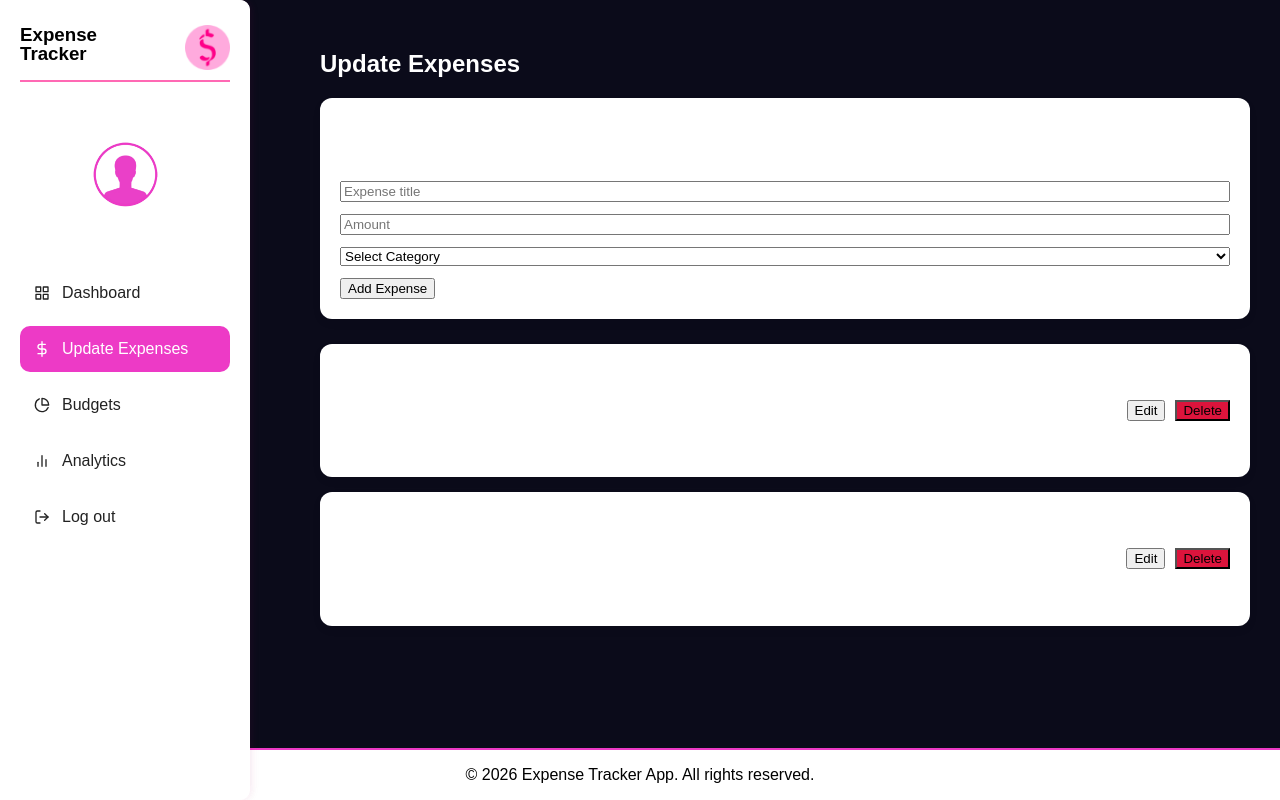
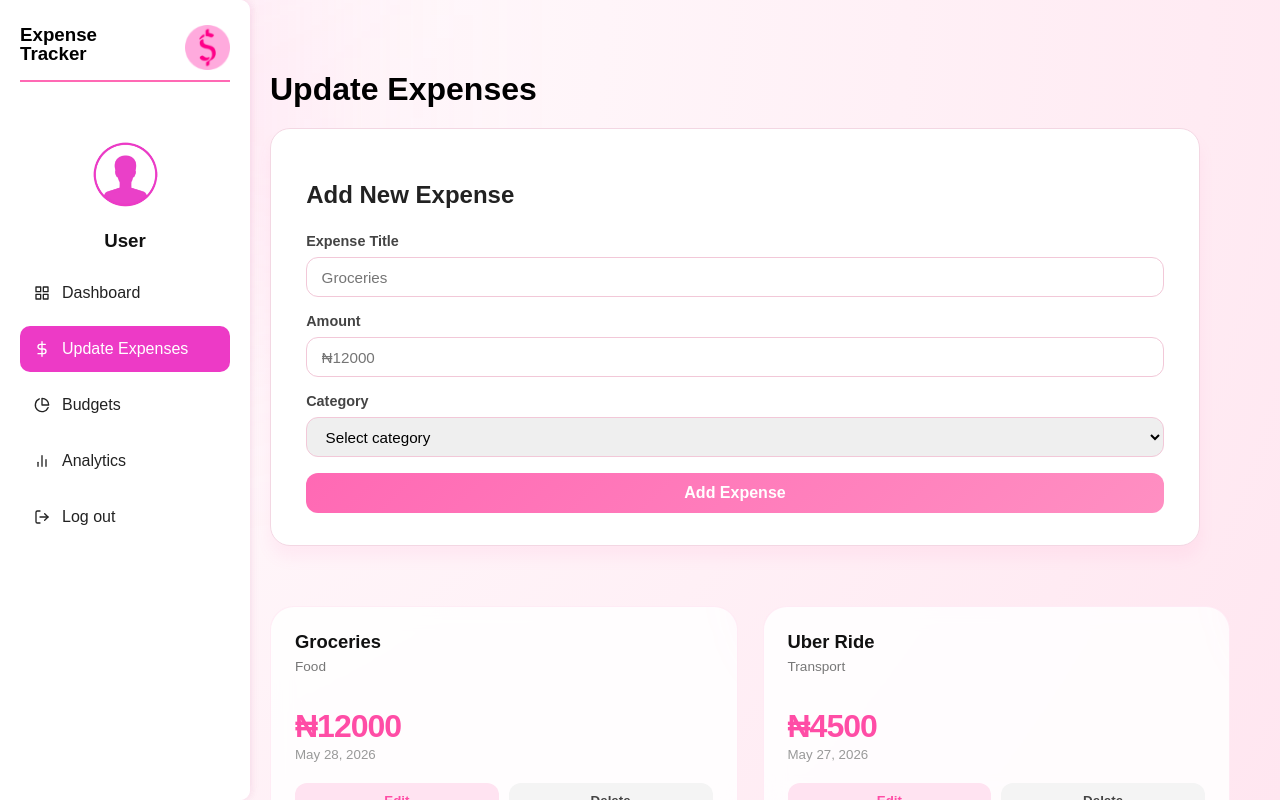
Before and after one commit to adeferanmi/Expense-Tracker, a Next.js app: page /update-expenses in a window 1280 px wide. Built offline with nearby package versions, Linux system fonts and the light colour scheme.

Commit message:
style: style expenses managment page UI

```diff
--- a/app/(dashboard)/budgets/page.tsx
+++ b/app/(dashboard)/budgets/page.tsx
@@ -3,7 +3,7 @@ import Navbar from "@/components/Navbar";
 
 export default function Budgets(){
     return (
-        <main>
+        <main className="main-content">
             <h2>Budgets</h2>
 
             <Navbar/>
--- a/app/(dashboard)/update-expenses/page.tsx
+++ b/app/(dashboard)/update-expenses/page.tsx
@@ -17,17 +17,29 @@ export default function AddExpense(){
         category: "Transport",
         date: "May 27, 2026",
         },
+        {
+        title: "Converse Sneakers",
+        amount: 15500,
+        category: "Shopping",
+        date: "May 12, 2026",
+        },        {
+        title: "Income Taxes",
+        amount: 45000,
+        category: "Bills",
+        date: "May 2, 2026",
+        },
     ];
 
     return(
-        <main>
-            <h2>Update Expenses</h2>
+        <main className="expenses-page">
+            <h1 className="expenses-page-title">Update Expenses</h1>
 
             <Navbar/>
             <ExpenseForm/>
 
-            <section>
-                {expenses.map((expense, index) => (
+            <section className="expenses-list">
+                <div className="expense-grid">
+                    {expenses.map((expense, index) => (
                 <ExpenseCard
                     key={index}
                     title={expense.title}
@@ -36,6 +48,7 @@ export default function AddExpense(){
                     date={expense.date}
                 />
                 ))}
+                </div>
             </section>
         </main>
     );
--- a/app/globals.css
+++ b/app/globals.css
@@ -1,4 +1,8 @@
-/*Global Styling*/
+/*GLOBAL STYLING */
+
+*, *::before, *::after {
+  box-sizing: border-box;
+}
 html, body {
   margin: 0;
   padding: 0;
@@ -6,46 +10,52 @@ html, body {
   height: 100%;
   overflow-x: hidden;
 }
-
 #__next {
   min-height: 100%;
 }
-
-*, *::before, *::after {
-  box-sizing: border-box;
-}
-
 .page-wrapper {
   flex: 1;
 }
 
-/*DEFAULT APP STYLE for non-auth pages*/
+
+/*DEFAULT APP STYLE => FOR NON-AUTHENTICATION PAGES*/
+
 body {
   font-family: Arial, Helvetica, sans-serif;
-  color: white;
-  background: #0b0b1a;
   display: flex;
   flex-direction: column;
   min-height: 100vh;
+  background: radial-gradient(circle at top left, #ffffff, #ffe6f0);
+  color: #111;
+}
+
+body::before {
+  content: "";
+  position: fixed;
+  top: -100px;
+  left: -100px;
+  width: 400px;
+  height: 400px;
+  background: rgba(255, 105, 180, 0.15);
+  filter: blur(120px);
+  z-index: -1;
 }
 
 .main-content {
-  margin-left: 290px;
+  margin-left: 200px;
   padding: 30px;
 }
 
-/* AUTHENTICATION PAGES */
+
+/* STYLING FOR AUTHENTICATION PAGES */
 .auth-container {
   min-height: 100vh;
   width: 100%;
-
   display: flex;
   justify-content: center;
   align-items: center;
-
   position: relative;
   overflow: hidden;
-
   background: linear-gradient(
     -45deg,
     #ff00cc,
@@ -54,7 +64,6 @@ body {
     #ff8ad4,
     #ff2fbf
   );
-
   background-size: 400% 400%;
   animation: gradientShift 12s ease infinite;
 }
@@ -90,17 +99,13 @@ body {
 .auth-card {
   position: relative;
   z-index: 2;
-
   background: rgba(255, 255, 255, 0.12);
   backdrop-filter: blur(16px);
   -webkit-backdrop-filter: blur(16px);
-
   border: 1px solid rgba(255, 255, 255, 0.2);
   border-radius: 18px;
-
   padding: 2rem;
   width: 320px;
-
   box-shadow: 0 20px 50px rgba(0, 0, 0, 0.25);
   color: white;
 }
@@ -113,9 +118,7 @@ body {
 .auth-logo {
   display: block;
   margin: 0 auto 12px auto;
-
   border-radius: 14px;
-
   filter: drop-shadow(0 0 10px rgba(255, 79, 205, 0.6));
 }
 
@@ -129,13 +132,10 @@ body {
 .auth-input {
   width: 100%;
   padding: 12px 14px;
-
   border-radius: 14px;
   border: 1.5px solid #ff4ecd;
-
   outline: none;
   font-size: 14px;
-
   transition: 0.2s ease;
 }
 
@@ -147,17 +147,12 @@ body {
 .auth-button {
   width: 100%;
   padding: 12px 14px;
-
   border-radius: 14px;
-
   background: #ff4ecd;
   color: white;
-
   border: 2px solid #ff4ecd;
-
   font-weight: 600;
   cursor: pointer;
-
   transition: all 0.25s ease;
 }
 
@@ -165,7 +160,6 @@ body {
   transform: scale(1.04);
   background: #ff2fbe;
   border-color: #ff2fbe;
-
   box-shadow: 0 10px 25px rgba(255, 79, 205, 0.35);
 }
 
@@ -201,7 +195,7 @@ body {
 }
 
 .auth-link {
-  color: red;
+  color: crimson;
   font-weight: 700;
   text-decoration: none;
   transition: 0.2s ease;
@@ -211,7 +205,8 @@ body {
   opacity: 0.8;
 }
 
-/*NAVBAR STYLING*/
+
+/*STYLING FOR NAVIGATION BAR / SIDEBAR*/
 
 .navbar {
   width: 250px;
@@ -301,7 +296,7 @@ h3.nav-text{
   margin-top: 30px;
 }
 
-/*footer*/
+/* STYLING FOR FOOTER COMPONENT */
 .footer {
   text-align: center;
   padding: 0%;
@@ -311,46 +306,235 @@ h3.nav-text{
   border-top: 2px solid #ed3ac6;
 }
 
-/*Expense Card Component*/
+
+
+/* STYLING FOR EXPENSE CARD COMPONENT */
+.expense-grid {
+  display: grid;
+  grid-template-columns: repeat(auto-fit, minmax(350px, 1fr));
+  gap: 25px;
+  padding-top: 40px;
+  margin-left: 20px;
+}
+@media (max-width: 1000px) {
+  .expense-grid {
+    grid-template-columns: repeat(2, 1fr);
+  }
+}
+
+@media (max-width: 650px) {
+  .expense-grid {
+    grid-template-columns: 1fr;
+  }
+}
+
 .expense-card {
-  background: white;
-  padding: 20px;
-  border-radius: 12px;
-  margin-bottom: 15px;
+  background: rgba(255, 255, 255, 0.85);
+  border: 1px solid rgba(255, 105, 180, 0.12);
+  border-radius: 24px;
+  padding: 24px;
+  min-height: 180px;
   display: flex;
+  flex-direction: column;
   justify-content: space-between;
-  align-items: center;
-  box-shadow: 0 4px 10px rgba(0,0,0,0.05);
+  backdrop-filter: blur(10px);
+  transition: all 0.25s ease;
+  position: relative;
+  overflow: hidden;
+}
+
+.expense-card:hover {
+  transform: translateY(-4px);
+  box-shadow:
+    0 10px 30px rgba(255, 105, 180, 0.10),
+    0 0 0 1px rgba(255, 105, 180, 0.08);
+}
+
+.expense-card h3 {
+  margin: 0;
+  font-size: 1.15rem;
+  font-weight: 700;
+  color: #111;
+}
+
+.expense-card p {
+  margin-top: 6px;
+  font-size: 0.85rem;
+  color: #777;
+}
+
+/* soft pink glow accent */
+.expense-card::before {
+  content: "";
+  position: absolute;
+  top: -40%;
+  right: -40%;
+  width: 160px;
+  height: 160px;
+  background: rgba(255, 105, 180, 0.15);
+  border-radius: 50%;
+  filter: blur(30px);
 }
 
 .expense-right {
-  text-align: right;
+  margin-top: 20px;
+}
+.expense-right h2 {
+  margin: 0;
+  font-size: 2rem;
+  font-weight: 800;
+  color: #ff4da6;
+  letter-spacing: -1px;
+}
+.expense-right small {
+  color: #999;
 }
 
 .expense-actions {
   display: flex;
   gap: 10px;
+
+  margin-top: 20px;
+}
+
+.expense-actions button {
+  flex: 1;
+
+  border: none;
+
+  padding: 10px;
+
+  border-radius: 12px;
+
+  font-weight: 600;
+
+  cursor: pointer;
+
+  transition: 0.2s ease;
+}
+
+.edit-btn {
+  background: #ffe3f1;
+  color: #ff4da6;
+}
+
+.edit-btn:hover {
+  background: #ffd1e8;
 }
 
 .delete-btn {
-  background: crimson;
+  background: #f4f4f4;
+  color: #444;
+}
+
+.delete-btn:hover {
+  background: #ebebeb;
 }
 
 /*Expenses form component*/
+
+/* ===== FORM CONTAINER ===== */
 .expense-form {
-  background: white;
-  padding: 20px;
-  border-radius: 12px;
-  margin-bottom: 25px;
-  box-shadow: 0 4px 10px rgba(0,0,0,0.05);
+  width: 100%;
+  max-width: 930px;
+
+  margin: 20px;
+  padding: 2rem 2.2rem;
+
+  background: #ffffff;
+  border-radius: 20px;
+
+  border: 1px solid #f3d7e3;
+  box-shadow: 0 12px 15px rgba(255, 105, 180, 0.08);
+
+  display: flex;
+  flex-direction: column;
+  gap: 1rem;
 }
 
-.expense-form h2 {
-  margin-bottom: 15px;
+/* ===== HEADER ===== */
+.expense-title {
+  font-size: 1.5rem;
+  font-weight: 600;
+  color: #222;
+  margin-bottom: 0.5rem;
 }
 
-.expense-form input,
-.expense-form select {
-  width: 100%;
-  margin-bottom: 12px;
+/* ===== FORM ROW ===== */
+.form-row {
+  display: flex;
+  flex-direction: column;
+  gap: 0.5rem;
 }
+
+/* labels */
+.form-row label {
+  font-size: 0.9rem;
+  font-weight: 600;
+  color: #444;
+}
+
+/* inputs */
+.form-row input,
+.form-row select {
+  height: 40px;
+
+  padding: 0 0.9rem;
+
+  border-radius: 12px;
+  border: 1px solid #f2c8d8;
+
+  font-size: 0.95rem;
+
+  outline: none;
+  transition: all 0.25s ease;
+}
+
+/* focus effect */
+.form-row input:focus,
+.form-row select:focus {
+  border-color: #ff69b4;
+  box-shadow: 0 0 0 4px rgba(255, 105, 180, 0.12);
+}
+
+/* ===== BUTTON ===== */
+.expense-btn {
+  height: 40px;
+  border: none;
+  border-radius: 12px;
+  background: linear-gradient(135deg, #ff69b4, #ff8fc2);
+  color: white;
+  font-size: 1rem;
+  font-weight: 600;
+  cursor: pointer;
+  transition: all 0.25s ease;
+}
+
+.expense-btn:hover {
+  transform: translateY(-2px);
+  box-shadow: 0 12px 25px rgba(255, 105, 180, 0.2);
+}
+
+.form-row input:hover,
+.form-row select:hover {
+  border-color: #ff9fc9;
+}
+
+/* Update expense page*/
+.expenses-page {
+  padding: 20px;
+}
+
+.expenses-page-title {
+  margin-bottom: 20px;
+  font-size: 2rem;
+  color: black;
+  margin-left: 20px;
+}
+
+.expenses-list {
+  display: flex;
+  flex-direction: column;
+  gap: 15px;
+  color: black;
+}
--- a/components/ExpenseCard.tsx
+++ b/components/ExpenseCard.tsx
@@ -24,7 +24,7 @@ export default function ExpenseCard({
       </div>
 
       <div className="expense-actions">
-        <button>Edit</button>
+        <button className="edit-btn">Edit</button>
         <button className="delete-btn">Delete</button>
       </div>
     </div>
--- a/components/ExpenseForm.tsx
+++ b/components/ExpenseForm.tsx
@@ -10,11 +10,7 @@ export default function ExpenseForm() {
   const handleSubmit = (e: React.FormEvent) => {
     e.preventDefault();
 
-    console.log({
-      title,
-      amount,
-      category,
-    });
+    console.log({ title, amount, category });
 
     setTitle("");
     setAmount("");
@@ -23,34 +19,43 @@ export default function ExpenseForm() {
 
   return (
     <form className="expense-form" onSubmit={handleSubmit}>
-      <h2>Add Expense</h2>
 
+      <h2 className="expense-title">Add New Expense</h2>
+
+      <div className="form-row">
+        <label>Expense Title</label>
         <input
-        type="text"
-        placeholder="Expense title"
+          placeholder="Groceries"
           value={title}
           onChange={(e) => setTitle(e.target.value)}
         />
+      </div>
 
+      <div className="form-row">
+        <label>Amount</label>
         <input
           type="number"
-        placeholder="Amount"
+          placeholder="₦12000"
           value={amount}
           onChange={(e) => setAmount(e.target.value)}
         />
+      </div>
 
-      <select
-        value={category}
-        onChange={(e) => setCategory(e.target.value)}
-      >
-        <option value="">Select Category</option>
+      <div className="form-row">
+        <label>Category</label>
+        <select value={category} onChange={(e) => setCategory(e.target.value)}>
+          <option value="">Select category</option>
           <option value="Food">Food</option>
           <option value="Transport">Transport</option>
           <option value="Shopping">Shopping</option>
           <option value="Bills">Bills</option>
         </select>
+      </div>
 
-      <button type="submit">Add Expense</button>
+      <button className="expense-btn" type="submit">
+        Add Expense
+      </button>
+
     </form>
   );
 }
```
Lines whose indentation alone changed are shown as unchanged.
